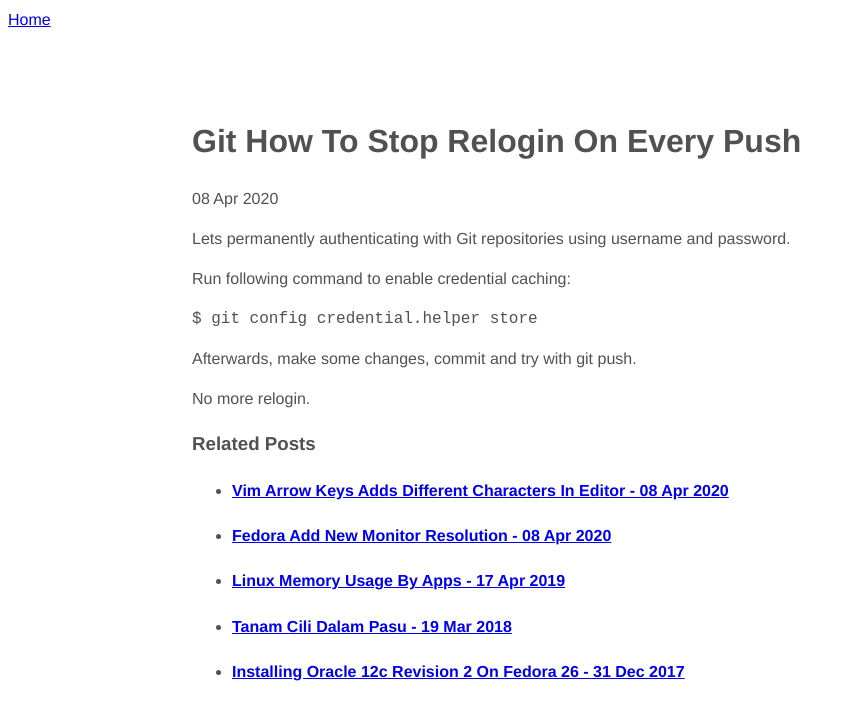
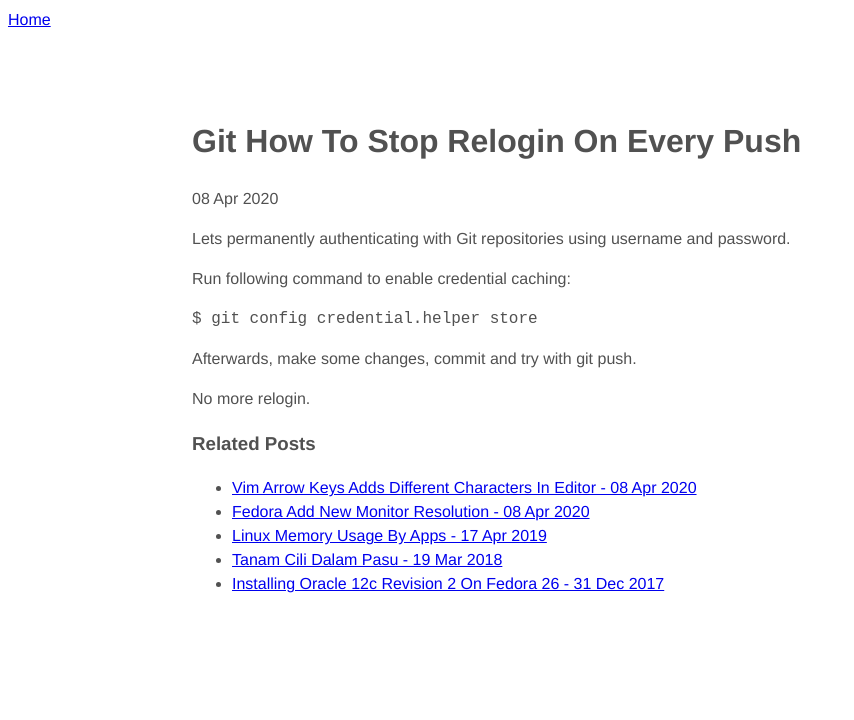
Before and after one commit to mrafsyam/mrafsyam.github.io, a Jekyll site: the page built from _posts/2020-04-08-Git---How-to-stop-relogin-on-every-push.md, in a window 1280 px wide. Shown: the top 720 px of the page, without its empty margins (0-854 px from the left). Built offline with Jekyll 4.4.1, drawn with Linux system fonts in a browser that asks for light colours; our own code applies the rules of GitHub Pages for plain Markdown files; Markdown is read by kramdown in place of the engine named in the settings.

Commit message:
Update post.html

```diff
--- a/_layouts/post.html
+++ b/_layouts/post.html
@@ -13,11 +13,11 @@ layout: default-post
   <ul class="related-posts">
     {% for post in site.related_posts limit:5 %}
       <li>
-        <h4>
-          <a href="{{ post.url }}">
+<!--         <h4> -->
+          <a href="{{ post.url }}" class="post-title">
             {{ post.title }} - {{ post.date | date_to_string }}
           </a>
-        </h4>
+<!--         </h4> -->
       </li>
     {% endfor %}
   </ul>
```
